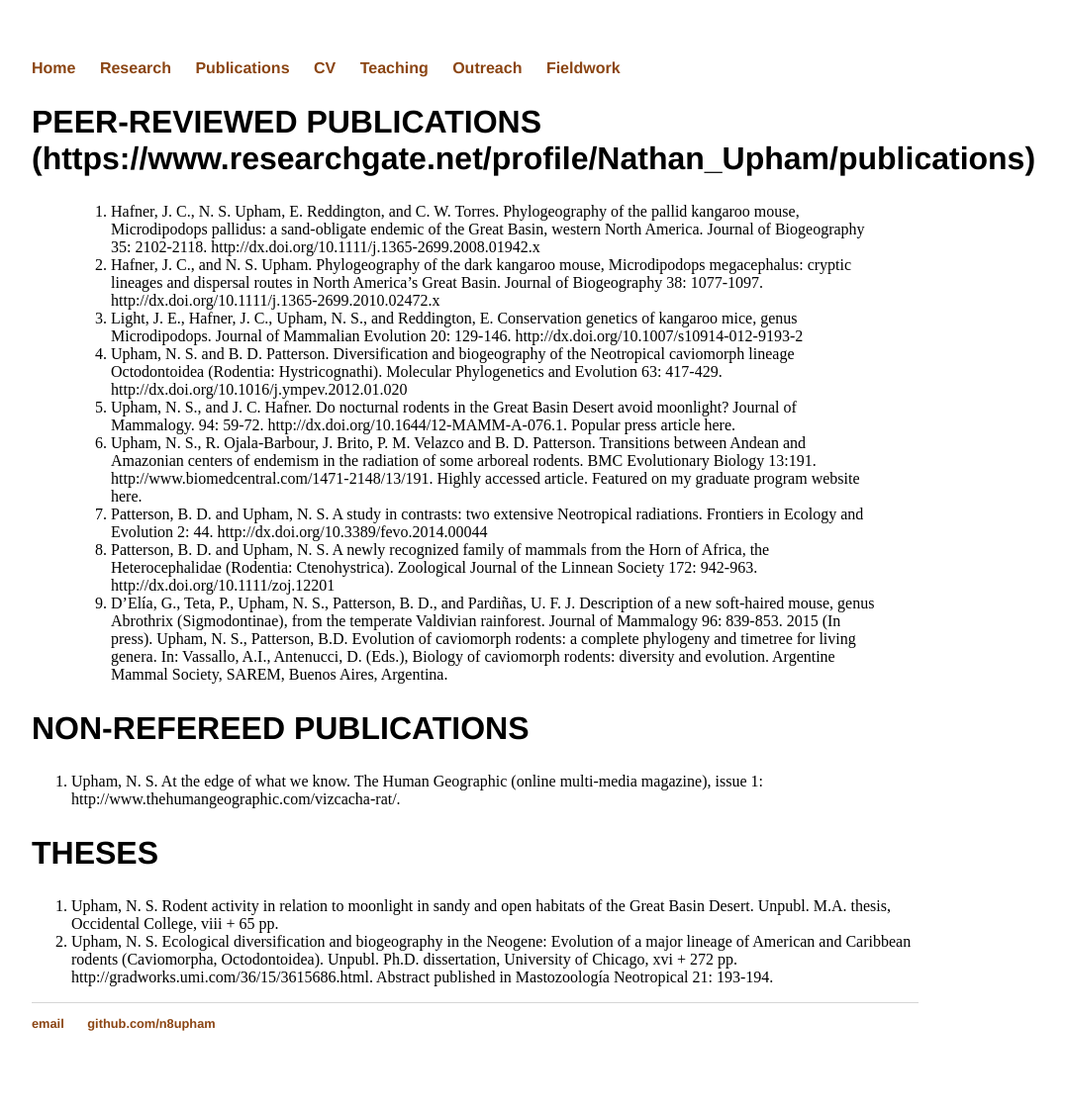
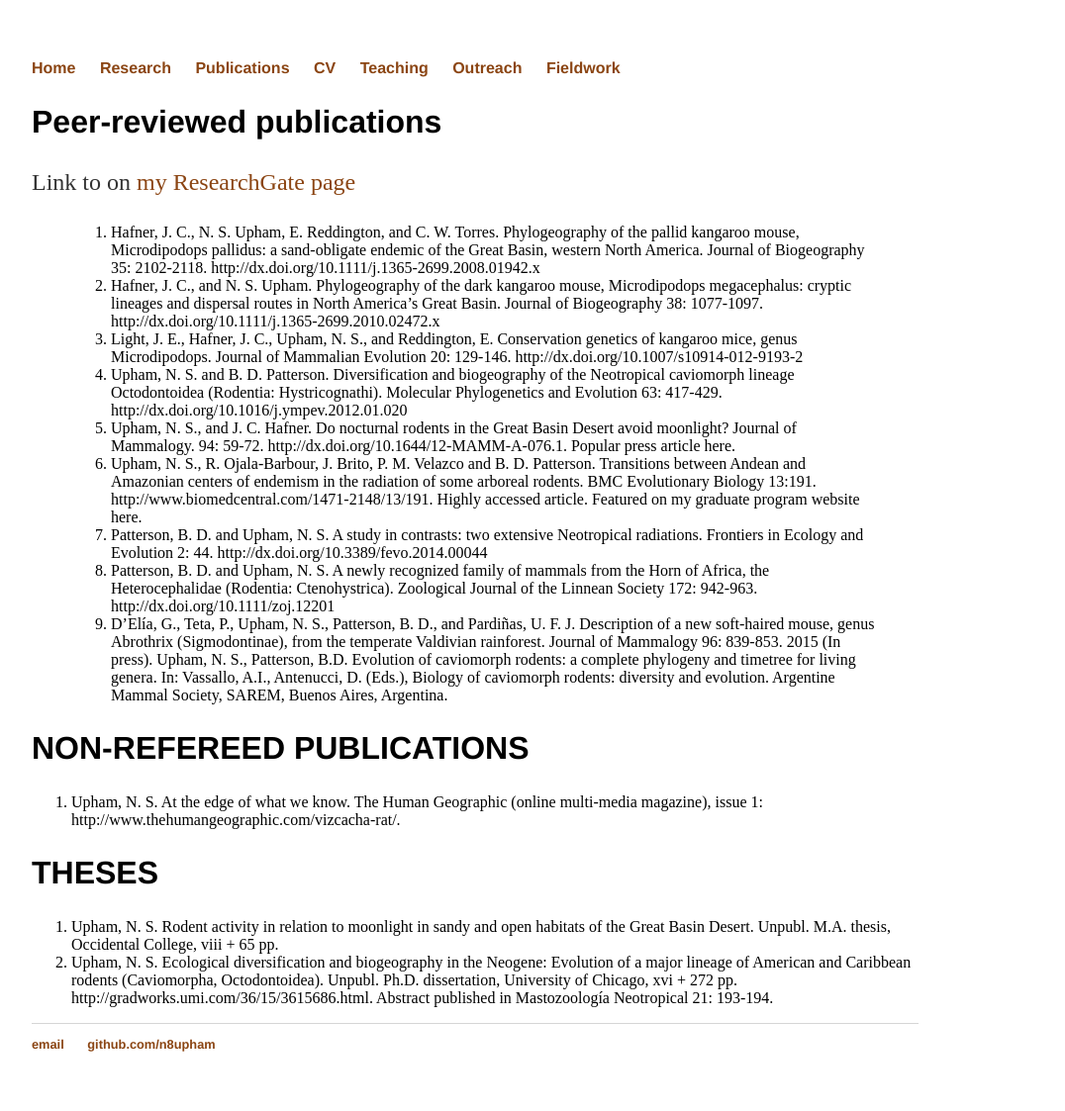
Before and after one commit to n8upham/n8upham.github.io, a Jekyll site: the page built from publications/index.md, in a window 1280 px wide. Shown: the whole page at 99% size, without its empty margins (160-1236 px from the left). Built offline with Jekyll 4.4.1, drawn with Linux system fonts in a browser that asks for light colours; before the commit the page ends 1102 px from its top, so only the background shows below that.

Commit message:
Update index.md

```diff
--- a/publications/index.md
+++ b/publications/index.md
@@ -3,10 +3,11 @@ layout: default
 title: Nate Upham, Pubs
 ---
 
-## PEER-REVIEWED PUBLICATIONS (https://www.researchgate.net/profile/Nathan_Upham/publications)
->2008. Hafner, J. C., N. S. Upham, E. Reddington, and C. W. Torres. Phylogeography of the pallid kangaroo mouse, Microdipodops pallidus: a sand-obligate endemic of the Great Basin, western North America. Journal of Biogeography 35: 2102-2118. http://dx.doi.org/10.1111/j.1365-2699.2008.01942.x
->2011. Hafner, J. C., and N. S. Upham. Phylogeography of the dark kangaroo mouse, Microdipodops megacephalus: cryptic lineages and dispersal routes in North America’s Great Basin. Journal of Biogeography 38: 1077-1097. http://dx.doi.org/10.1111/j.1365-2699.2010.02472.x
->2012. Light, J. E., Hafner, J. C., Upham, N. S., and Reddington, E. Conservation genetics of kangaroo mice, genus Microdipodops. Journal of Mammalian Evolution 20: 129-146. http://dx.doi.org/10.1007/s10914-012-9193-2
+## Peer-reviewed publications
+Link to on [my ResearchGate page](https://www.researchgate.net/profile/Nathan_Upham/publications)
+> 2008. Hafner, J. C., N. S. Upham, E. Reddington, and C. W. Torres. Phylogeography of the pallid kangaroo mouse, Microdipodops pallidus: a sand-obligate endemic of the Great Basin, western North America. Journal of Biogeography 35: 2102-2118. http://dx.doi.org/10.1111/j.1365-2699.2008.01942.x
+> 2011. Hafner, J. C., and N. S. Upham. Phylogeography of the dark kangaroo mouse, Microdipodops megacephalus: cryptic lineages and dispersal routes in North America’s Great Basin. Journal of Biogeography 38: 1077-1097. http://dx.doi.org/10.1111/j.1365-2699.2010.02472.x
+> 2012. Light, J. E., Hafner, J. C., Upham, N. S., and Reddington, E. Conservation genetics of kangaroo mice, genus Microdipodops. Journal of Mammalian Evolution 20: 129-146. http://dx.doi.org/10.1007/s10914-012-9193-2
 2012. Upham, N. S. and B. D. Patterson. Diversification and biogeography of the Neotropical caviomorph lineage Octodontoidea (Rodentia: Hystricognathi). Molecular Phylogenetics and Evolution 63: 417-429. http://dx.doi.org/10.1016/j.ympev.2012.01.020
 2013. Upham, N. S., and J. C. Hafner. Do nocturnal rodents in the Great Basin Desert avoid moonlight? Journal of Mammalogy. 94: 59-72. http://dx.doi.org/10.1644/12-MAMM-A-076.1. Popular press article here.
 2013. Upham, N. S., R. Ojala-Barbour, J. Brito, P. M. Velazco and B. D. Patterson. Transitions between Andean and Amazonian centers of endemism in the radiation of some arboreal rodents. BMC Evolutionary Biology 13:191. http://www.biomedcentral.com/1471-2148/13/191. Highly accessed article. Featured on my graduate program website here.
```
